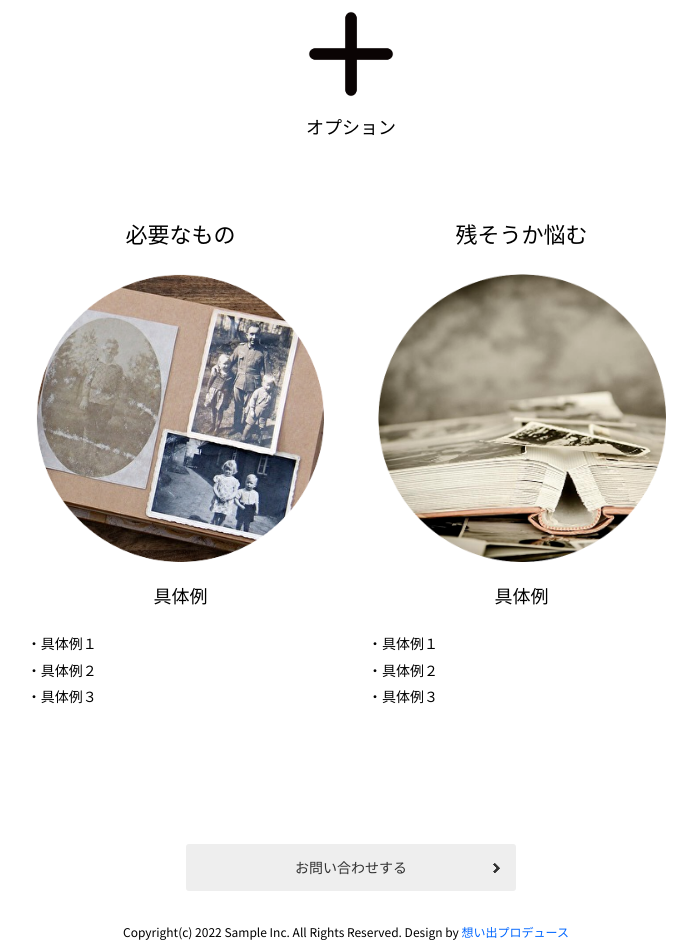
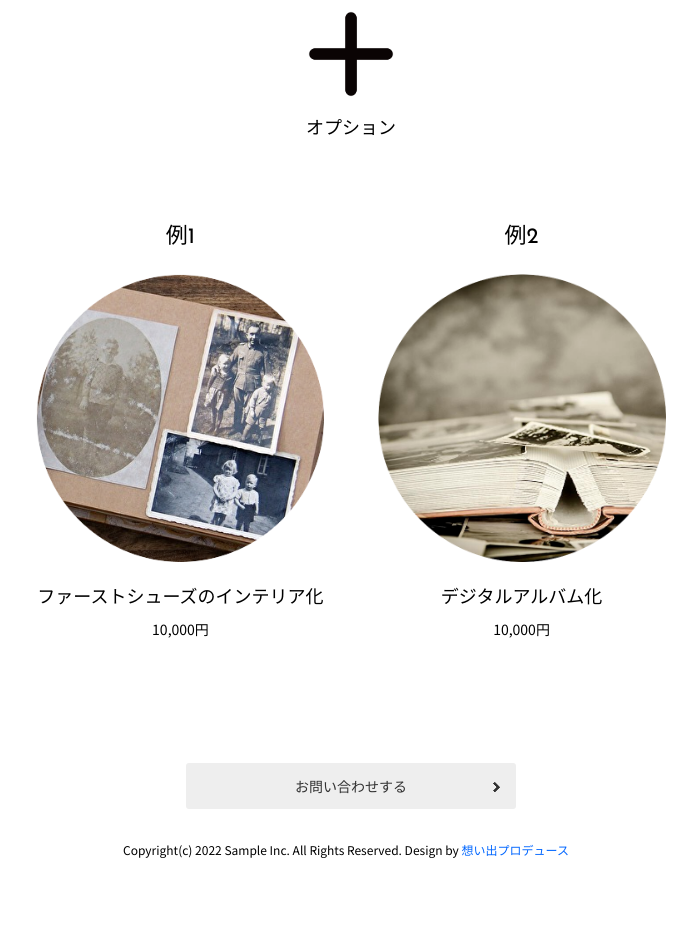
Before and after one commit to migichan3ist/memory_producer, a plain HTML site: page index.html in a window 1280 px wide. Shown: the part 3910-4857 px from the top of the page, without its empty margins (289-986 px from the left). Drawn offline with nearby package versions, Linux system fonts and the light colour scheme.

Commit message:
last commit

```diff
--- a/css/style.css
+++ b/css/style.css
@@ -232,6 +232,10 @@ section h3{
 .plus-img{
 	width:10%;
 	margin:auto;
+}
+
+.exp-description p{
+	text-align : center;
 }
 
 /* SEC06 PROFILE
--- a/index.html
+++ b/index.html
@@ -188,23 +188,19 @@
 
 		<ul class="col3">
 			<li>
-				<h2>必要なもの</h2>
+				<h2>例1</h2>
 				<img src="images/part1.png" width="288" height="288" alt="">
-				<h3>具体例</h3>
-				<div id="exp">
-					<div class="exp-ll">・具体例１</div>
-					<div class="exp-ll">・具体例２</div>
-					<div class="exp-ll">・具体例３</div>
+				<h3>ファーストシューズのインテリア化</h3>
+				<div class="exp-description">
+					<p>10,000円</p>
 				</div>
 			</li>
 			<li>
-				<h2>残そうか悩む</h2>
+				<h2>例2</h2>
 				<img src="images/part2.png" width="288" height="288" alt="">
-				<h3>具体例</h3>
-				<div id="exp">
-					<div class="exp-ll">・具体例１</div>
-					<div class="exp-ll">・具体例２</div>
-					<div class="exp-ll">・具体例３</div>
+				<h3>デジタルアルバム化</h3>
+				<div class="exp-description">
+					<p>10,000円</p>
 				</div>
 			</li>
 		</ul>
```
